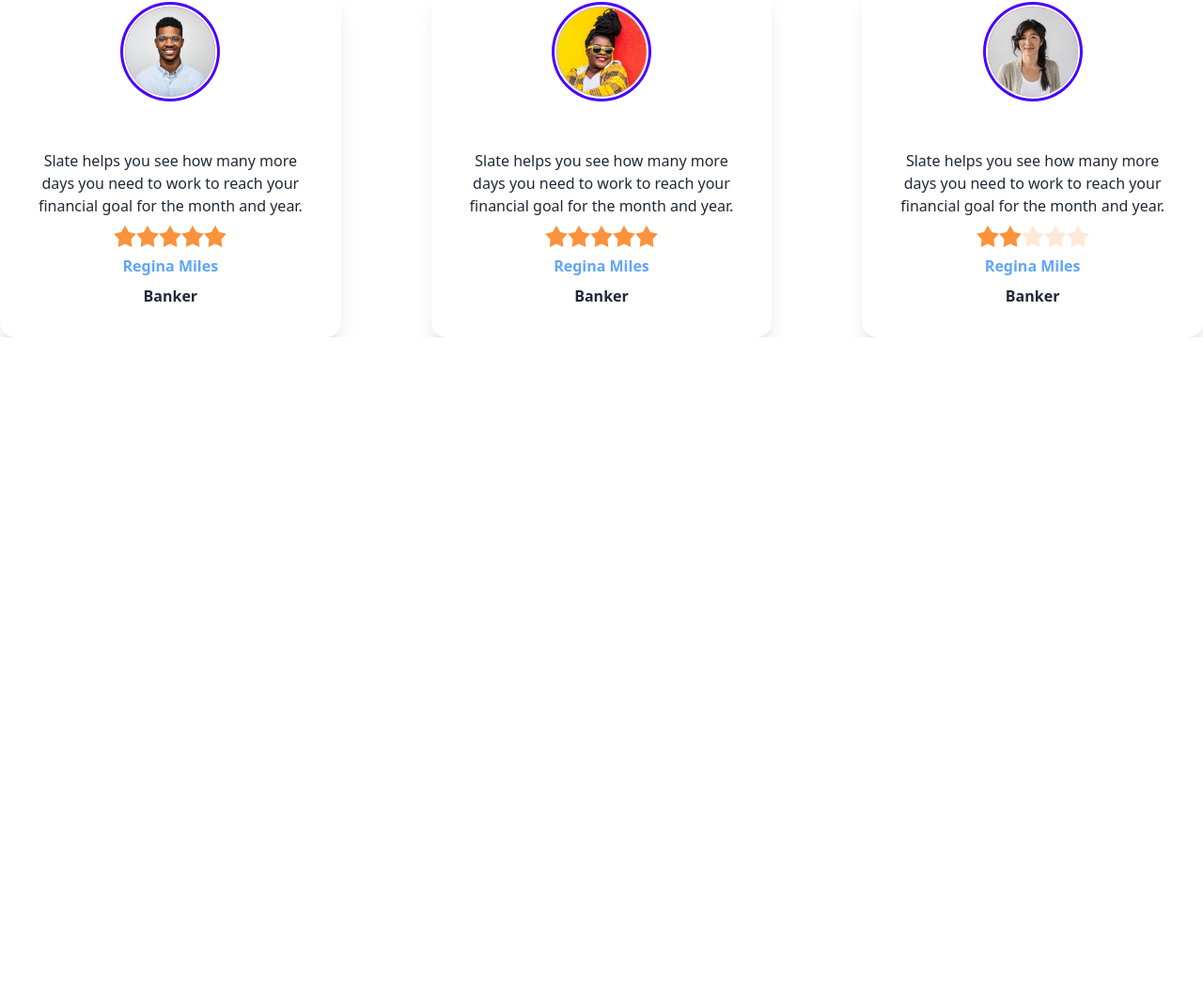
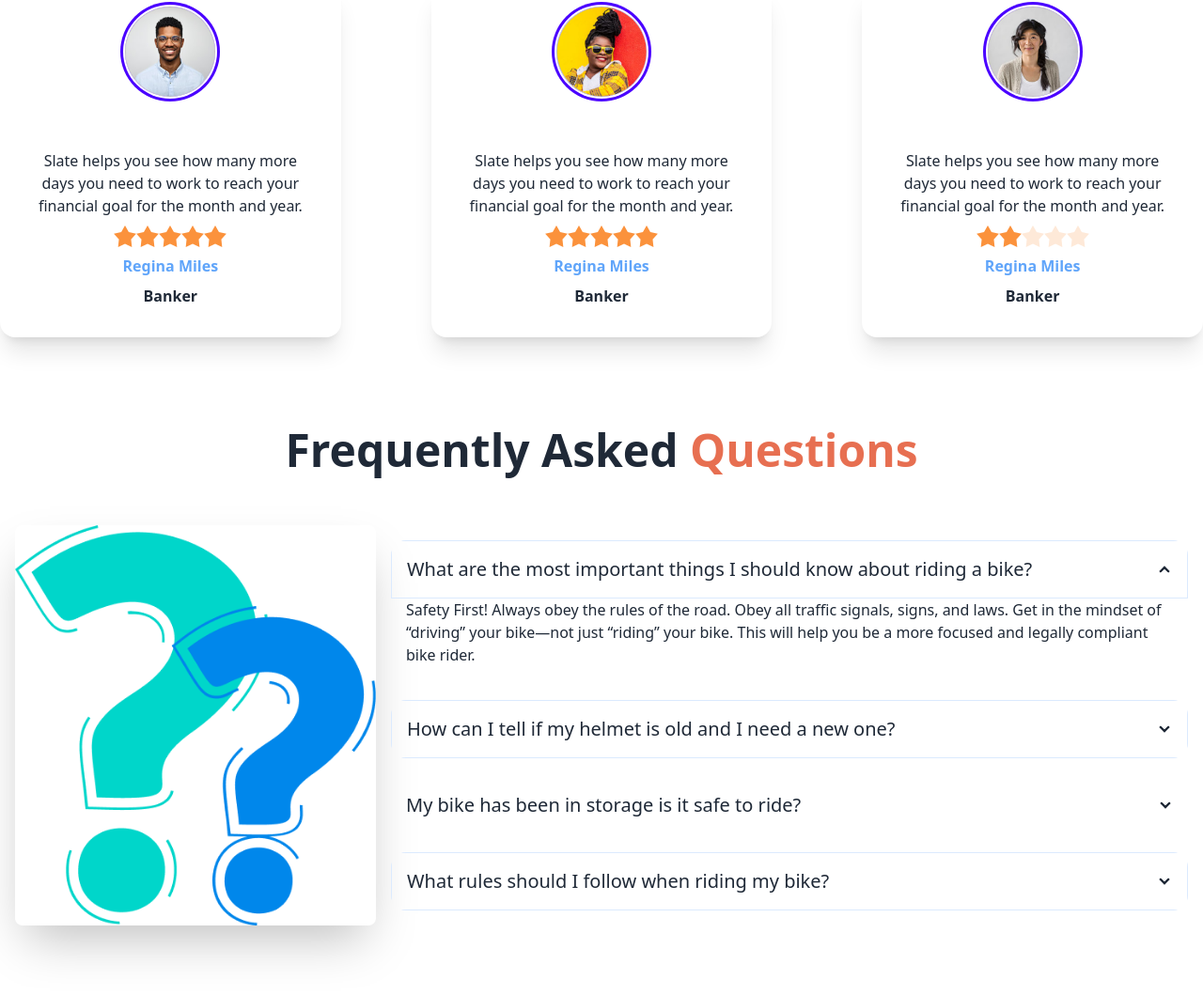
Before and after one commit to Faysal2123/My-Bike-Shop, a plain HTML site: page index.html in a window 1280 px wide. Shown: the part 1562-2621 px from the top of the page at 94% size. Before the commit the page ends 1921 px from the top, so only its background shows below. Drawn offline with nearby package versions, Linux system fonts and the light colour scheme.

Commit message:
faq section done

```diff
--- a/index.html
+++ b/index.html
@@ -190,7 +190,7 @@
   </section>
   <section>
 
-        <h1 class="text-5xl text-center font-bold my-12">Happy <span class="text-bike-primary">Clients says</span> </h1>
+        <h1 class="text-4xl lg:text-5xl text-center font-bold my-12">Happy <span class="text-bike-primary">Clients says</span> </h1>
         <div class="grid grid-cols-1 md:grid-cols-2 lg:grid-cols-3 gap-24">
           <div class="card bg-base-100  shadow-xl">
             <figure class="py-6">
@@ -290,6 +290,51 @@
 
 
   </section>
+  <section class="my-24">
+    <h1 class="text-4xl lg:text-5xl font-bold text-center ">Frequently Asked <span class="text-bike-primary">Questions</span></h1>
+    <div class="">
+      <div class="hero  my-10 ">
+        <div class="hero-content flex-col lg:flex-row ">
+          <img
+            src="images/others/faq.png"
+            class="max-w-sm rounded-lg shadow-2xl" />
+          <div class="space-y-5">
+            <div class="collapse collapse-arrow ">
+              <input type="radio" name="my-accordion-2" checked="checked" />
+              <div class="collapse-title text-xl font-medium border border-blue-100">What are the most important things I should
+                know about riding a bike?</div>
+              <div class="collapse-content">
+                <p>Safety First! Always obey the rules of the road. Obey all traffic signals, signs, and laws. Get in the mindset of “driving” your bike—not just “riding” your bike. This will help you be a more focused and legally compliant bike rider. </p>
+              </div>
+            </div>
+            <div class="collapse collapse-arrow ">
+              <input type="radio" name="my-accordion-2" />
+              <div class="collapse-title text-xl font-medium border border-blue-100">How can I tell if my helmet is old and I need a
+                new one?</div>
+              <div class="collapse-content">
+                <p>hello</p>
+              </div>
+            </div>
+            <div class="collapse collapse-arrow ">
+              <input type="radio" name="my-accordion-2" />
+              <div class="collapse-title text-xl font-medium">My bike has been in storage is it safe to ride?</div>
+              <div class="collapse-content">
+                <p>hello</p>
+              </div>
+            </div>
+            <div class="collapse collapse-arrow ">
+              <input type="radio" name="my-accordion-2" />
+              <div class="collapse-title text-xl font-medium border border-blue-100">What rules should I follow when riding my bike?</div>
+              <div class="collapse-content">
+                <p>hello</p>
+              </div>
+            </div>
+          </div>
+        </div>
+      </div>
+    </div>
+
+  </section>
 
 
     </main>
```
